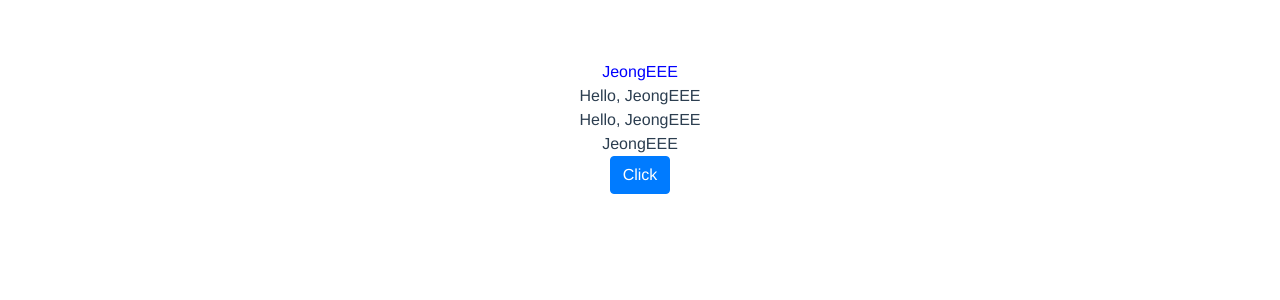
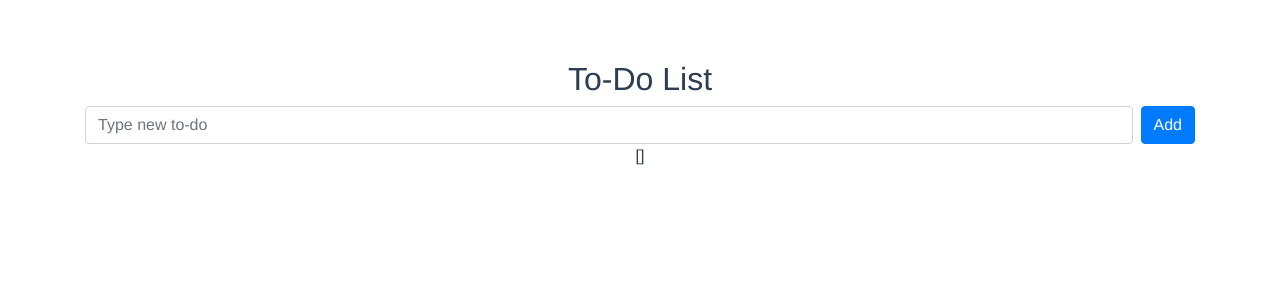
Before and after one commit to JeongEEE/vue3-todo, a Vue app: page / in a window 1280 px wide. Shown: the top 300 px of the page. Built offline with nearby package versions, Linux system fonts and the light colour scheme.

Commit message:
양방향 바인딩

```diff
--- a/src/App.vue
+++ b/src/App.vue
@@ -1,29 +1,39 @@
 <template>
-  <div class="name">{{name}}</div>
-  <div>{{greeting('JeongEEE')}}</div>
-  <div>{{greet}}</div>
-  <div>{{name}}</div>
-	<button class="btn btn-primary" @click="updateName">Click</button>
+	<div class="container">
+		<h2>To-Do List</h2>
+		<form class="d-flex" @submit.prevent="onSubmit">
+			<div class="flex-grow-1 mr-2">
+				<input class="form-control" type="type" v-model="todo" placeholder="Type new to-do">
+			</div>
+			<div>
+				<button class="btn btn-primary" type="submit">Add</button>
+			</div>
+		</form>
+		{{todos}}
+	</div>
 </template>
 
 <script>
 import { ref } from 'vue';
 export default {
   setup() {
-		const name = ref('JeongEEE');
+		const todo = ref('');
+		const todos = ref([]);
 
-		const greeting = (name) => {
-			return 'Hello, ' + name
-		};
+		const onSubmit = () => {
+			console.log(todo.value);
+			todos.value.push({
+				id: Date.now(),
+				subject: todo.value
+			})
+		}
 
-		const greet = greeting(name.value);
-
-		const updateName = () => {
-			name.value = 'GyuJeong'
+		const updateName = (e) => {
+			console.log(e.target.value);
 		}
 
 		return {
-			name, greeting, greet, updateName
+			todo, todos, onSubmit, updateName
 		};
 	}
 }
```
